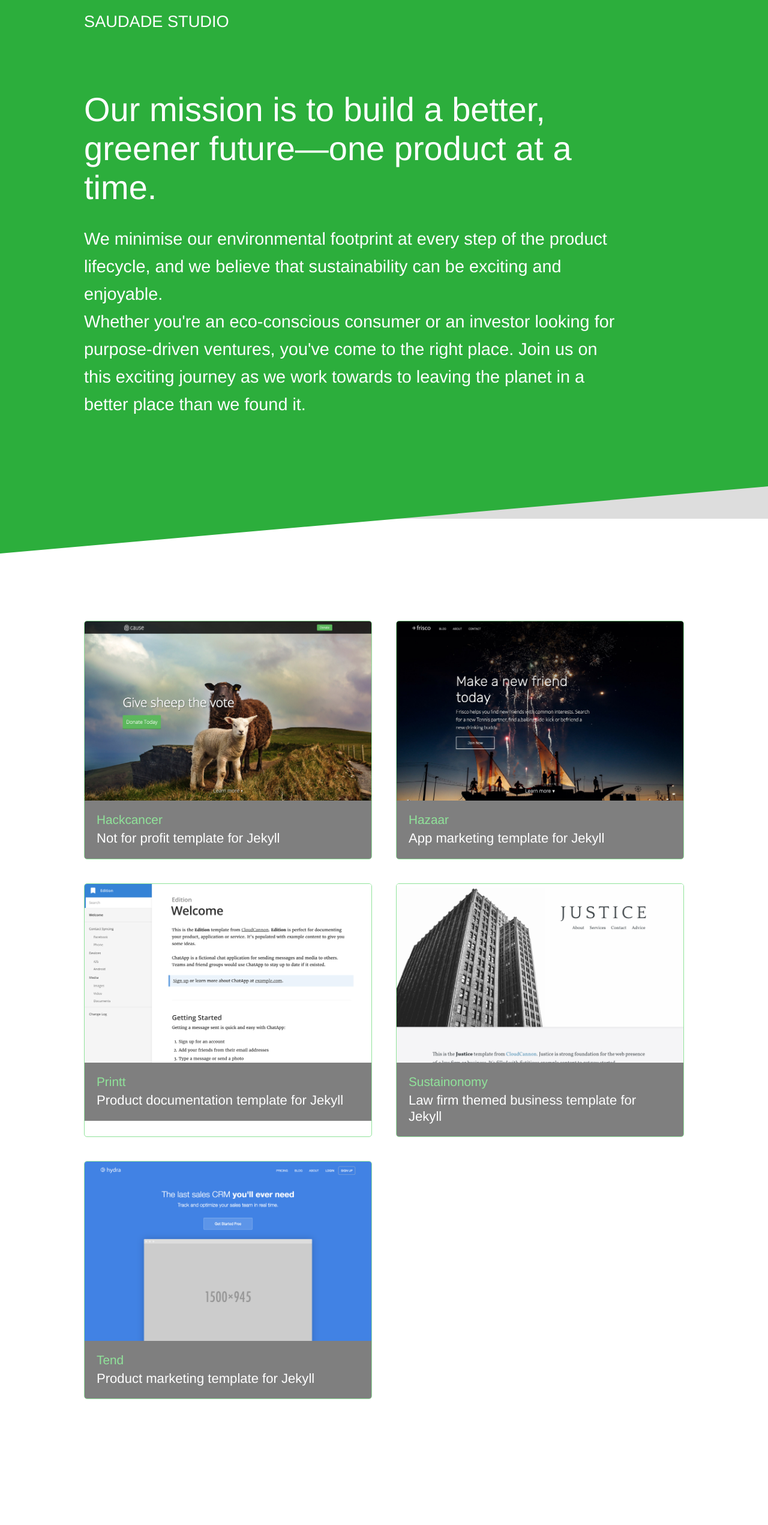
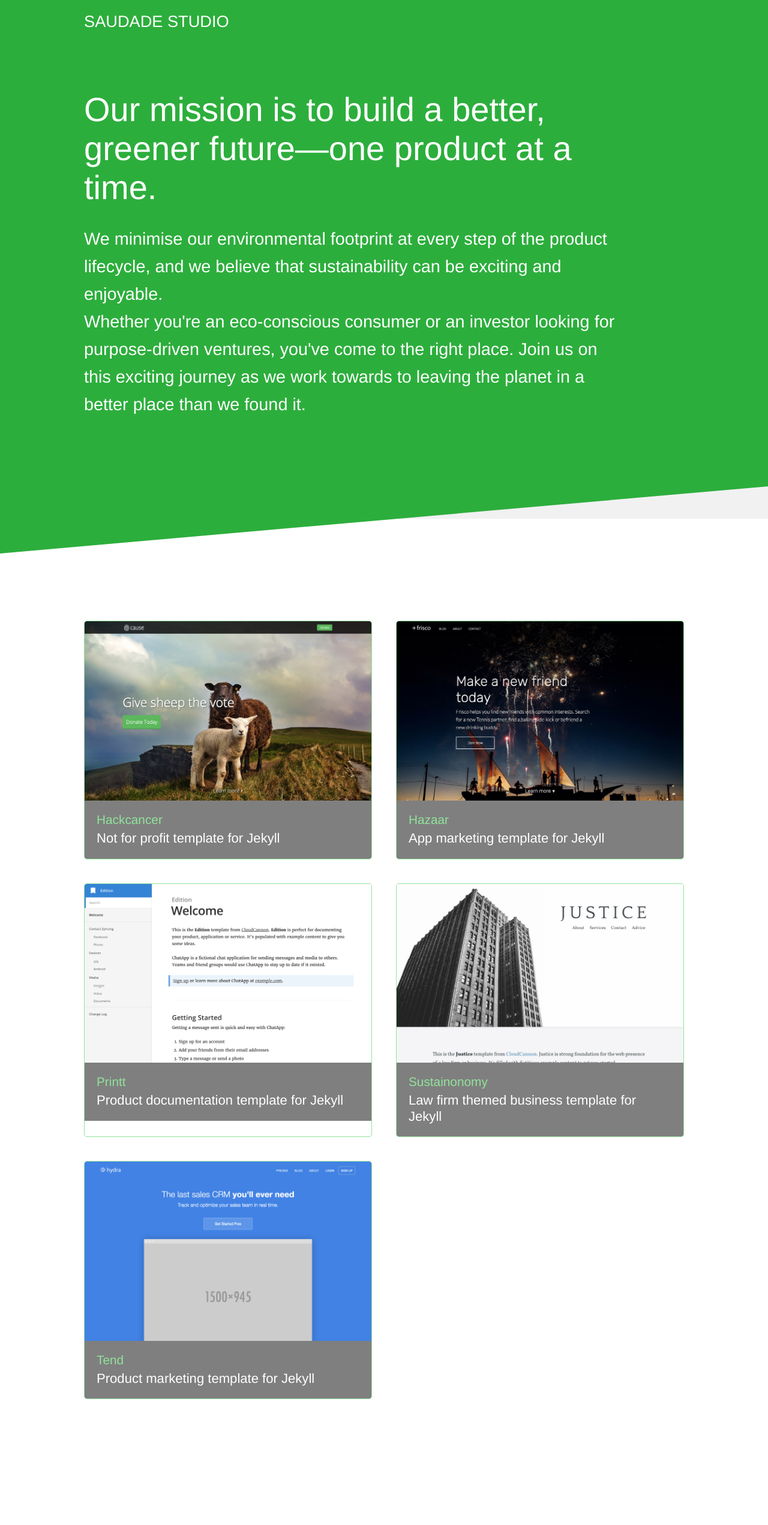
Before and after one commit to saudade-studio/saudade-studio.github.io, a Jekyll site: the page built from index.html, in a window 1280 px wide. Shown: the whole page at 60% size. Built offline with Jekyll 4.4.1, drawn with Linux system fonts in a browser that asks for light colours.

Commit message:
Off white

```diff
--- a/css/screen.scss
+++ b/css/screen.scss
@@ -5,7 +5,7 @@ $pattern: "{{ site.baseurl }}/images/pattern.png";
 $screenshot-buttons: "{{ site.baseurl }}/images/screenshot-buttons.svg";
 
 $brand-color: #90E39A;
-$html-background-color: #ddd;
+$html-background-color: #f1f1f1;
 $secondary-brand-color: #3C887E;
 $middle-gradient-color: mix($brand-color, $secondary-brand-color, 95%);
 
```
